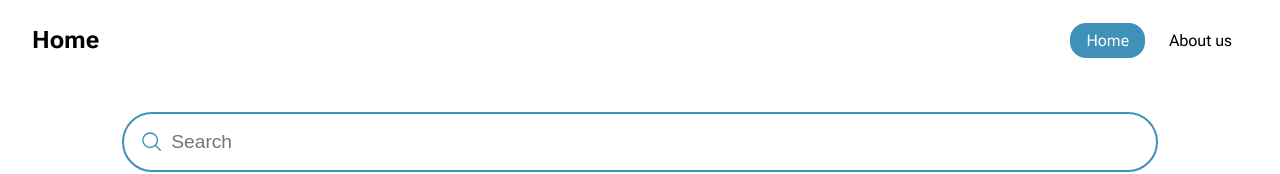
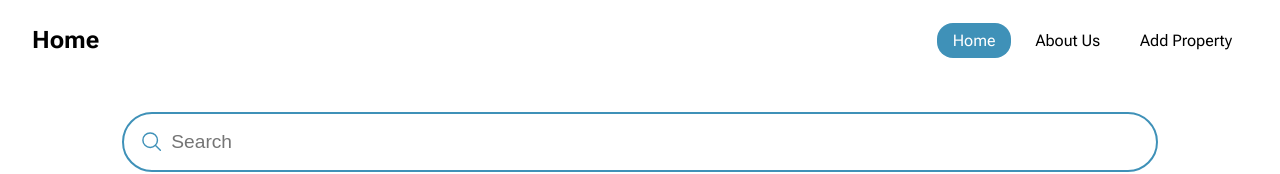
Before and after one commit to elquespera/react-2023, a React (Vite) app: page / in a window 1280 px wide. Shown: the top 174 px of the page. Built offline with nearby package versions, Linux system fonts and the light colour scheme.

Commit message:
refactor: add routes object and move nav link into its own component

```diff
--- a/src/App.tsx
+++ b/src/App.tsx
@@ -1,23 +1,17 @@
 import React from 'react';
 import { BrowserRouter, Route, Routes } from 'react-router-dom';
+import { ROUTES } from './routes';
 import AboutUs from './routes/AboutUs';
-import AddProperty from './routes/AddProperty';
 import Layout from './routes/Layout';
-import Main from './routes/Main';
-import Route404 from './routes/Route404';
 
 export default class App extends React.Component {
   render() {
     return (
       <BrowserRouter>
         <Routes>
-          <Route path="/" element={<Layout title="Home" page={<Main />} />} />
-          <Route path="/about-us" element={<Layout title="About Us" page={<AboutUs />} />} />
-          <Route
-            path="/add-property"
-            element={<Layout title="Add Property" page={<AddProperty />} />}
-          />
-          <Route path="*" element={<Layout title="Not Found" page={<Route404 />} />} />
+          {ROUTES.map(({ to, title, page: Page }) => (
+            <Route key={to} path={to} element={<Layout title={title} page={<Page />} />} />
+          ))}
         </Routes>
       </BrowserRouter>
     );
--- a/src/components/Header/Header.module.scss
+++ b/src/components/Header/Header.module.scss
@@ -11,21 +11,5 @@
   .links {
     display: flex;
     gap: 0.5em;
-
-    .link {
-      padding: 0.5rem 1rem;
-      border-radius: 1rem;
-
-      &.active {
-        color: var(--clr-text-contrast);
-        background-color: var(--clr-primary);
-      }
-
-      &:hover,
-      &:focus-visible {
-        color: var(--clr-text-contrast);
-        background-color: var(--clr-primary-dark);
-      }
-    }
   }
 }
--- a/src/components/Header/Header.tsx
+++ b/src/components/Header/Header.tsx
@@ -1,5 +1,6 @@
 import React from 'react';
-import { NavLink } from 'react-router-dom';
+import { ROUTES } from '../../routes';
+import NavigationLink from '../NavigationLink/NavigationLink';
 import styles from './Header.module.scss';
 
 interface HeaderProps {
@@ -13,22 +14,9 @@ export default class Header extends React.Component<HeaderProps> {
         <h2>{this.props.title}</h2>
         <nav>
           <ul className={styles.links}>
-            <li>
-              <NavLink
-                to="/"
-                className={({ isActive }) => `${styles.link} ${isActive && styles.active}`}
-              >
-                Home
-              </NavLink>
-            </li>
-            <li>
-              <NavLink
-                to="/about-us"
-                className={({ isActive }) => `${styles.link} ${isActive && styles.active}`}
-              >
-                About us
-              </NavLink>
-            </li>
+            {ROUTES.map(({ to, title, invisible }) =>
+              invisible ? null : <NavigationLink key={to} to={to} title={title} />
+            )}
           </ul>
         </nav>
       </header>
--- /dev/null
+++ b/src/components/NavigationLink/NavigationLink.module.scss
@@ -0,0 +1,15 @@
+.link {
+  padding: 0.5rem 1rem;
+  border-radius: 1rem;
+
+  &.active {
+    color: var(--clr-text-contrast);
+    background-color: var(--clr-primary);
+  }
+
+  &:hover,
+  &:focus-visible {
+    color: var(--clr-text-contrast);
+    background-color: var(--clr-primary-dark);
+  }
+}
--- /dev/null
+++ b/src/components/NavigationLink/NavigationLink.tsx
@@ -0,0 +1,27 @@
+import React from 'react';
+import { NavLink } from 'react-router-dom';
+import styles from './NavigationLink.module.scss';
+
+interface NavigationLinkProps {
+  title: string;
+  to: string;
+}
+
+export default class NavigationLink extends React.Component<NavigationLinkProps> {
+  constructor(props: NavigationLinkProps) {
+    super(props);
+  }
+  render() {
+    const { to, title } = this.props;
+    return (
+      <li>
+        <NavLink
+          to={to}
+          className={({ isActive }) => `${styles.link} ${isActive && styles.active}`}
+        >
+          {title}
+        </NavLink>
+      </li>
+    );
+  }
+}
--- /dev/null
+++ b/src/routes/index.ts
@@ -0,0 +1,11 @@
+import Main from './Main';
+import AboutUs from './AboutUs';
+import AddProperty from './AddProperty';
+import Route404 from './Route404';
+
+export const ROUTES = [
+  { to: '/', title: 'Home', page: Main },
+  { to: '/about-us', title: 'About Us', page: AboutUs },
+  { to: '/add-property', title: 'Add Property', page: AddProperty },
+  { to: '*', title: '404', page: Route404, invisible: true },
+];
```
